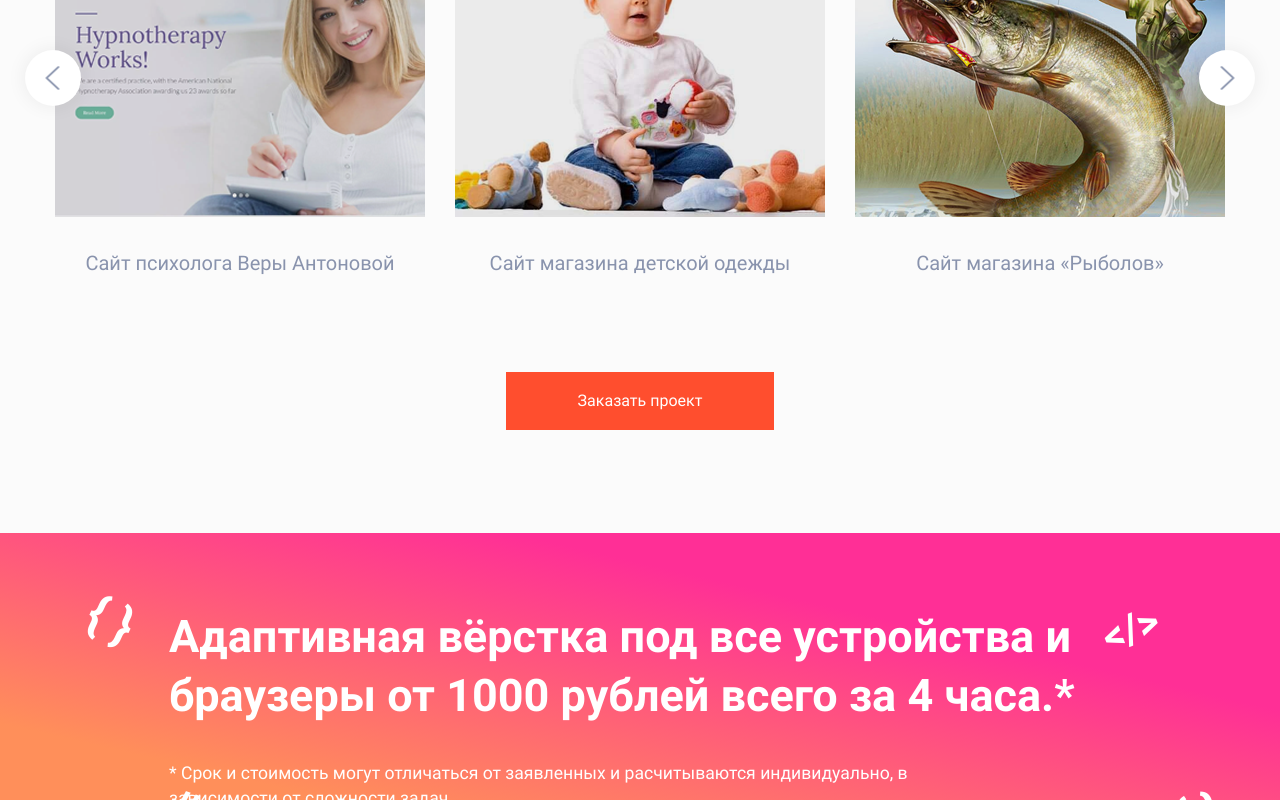
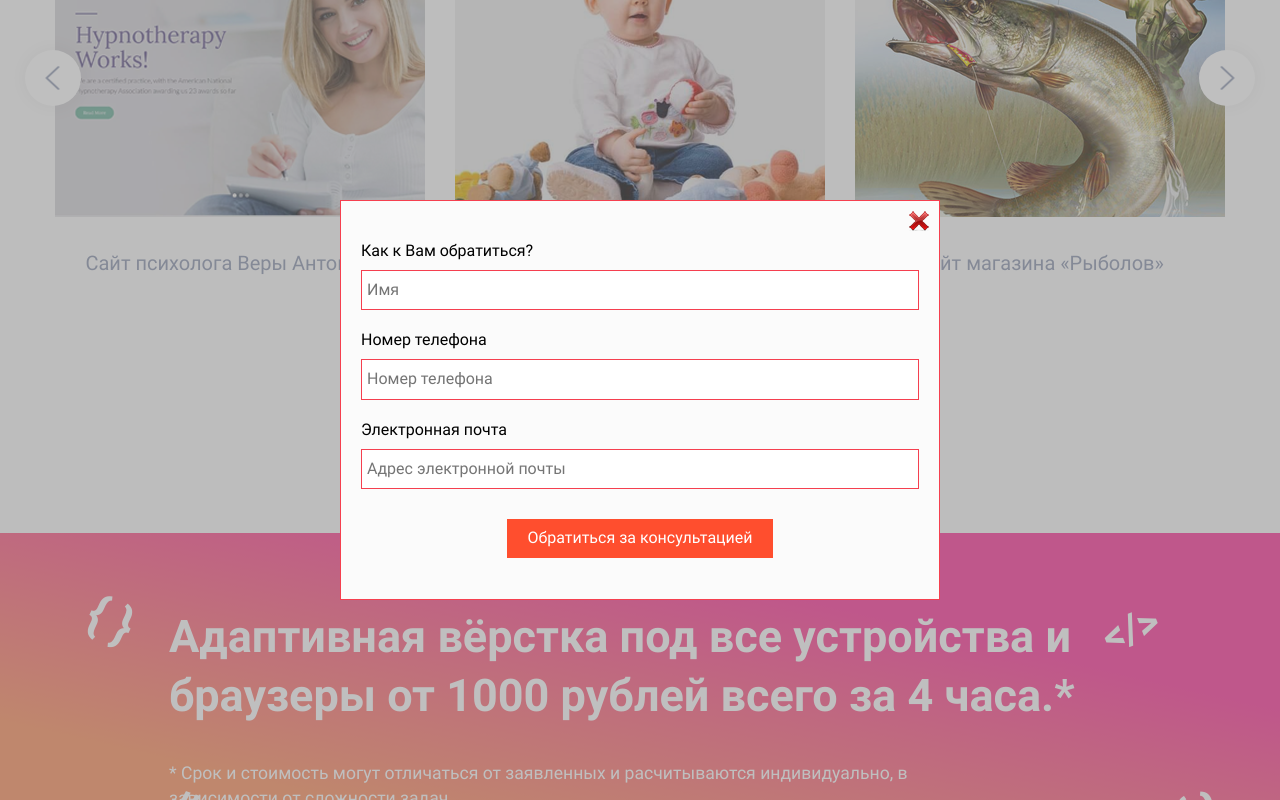
Before and after one commit to Coremotor/LandingPage, a website: page index.html in a window 1280 px wide. Both pictures are taken after a click on the button "Заказать проект". Shown: the part 1737-2537 px from the top of the page. Drawn offline with Linux system fonts and the light colour scheme; files that its build step writes are made by us from their sources.

Commit message:
Модалка

```diff
--- a/index.html
+++ b/index.html
@@ -30,7 +30,7 @@
       <div class="header__phone-btn-wrap">
         <a class="header__phone" href="tel:+7-499-995-55-77">+7(499)995-55-77</a>
 
-        <button class="btn header__btn" type="button">
+        <button class="btn header__btn js-header__btn" type="button">
           <span class="header__btn-text">Заказать звонок</span>
         </button>
       </div>
@@ -208,7 +208,7 @@
         </ul>
       </div>
 
-      <button class="btn btn_orange example-projects__btn" type="button">Заказать проект</button>
+      <button class="btn btn_orange example-projects__btn js-example-projects__btn" type="button">Заказать проект</button>
     </div>
   </section>
 
@@ -243,7 +243,7 @@
       </address>
 
       <div class="footer__wrap-in-footer">
-        <button class="btn footer__btn" type="button">Заказать звонок</button>
+        <button class="btn footer__btn js-footer__btn" type="button">Заказать звонок</button>
         <ul class="social-networks list-style-reset">
           <li class="social-networks__network-item-link">
             <a href="#" class="social-networks__network-link social-networks__network-link_VK" aria-label="Личная страница Вконтакте"></a>
@@ -269,6 +269,26 @@
     </p>
   </footer>
 
+  <div class="modal-window js-modal-window modal-window_closed">
+    <button class="modal-window__close js-modal-window__close" type="button" aria-label="Закрыть модальное окно"></button>
+
+    <form class="modal-window__form" method="GET" action="https://echo.htmlacademy.ru" accept-charset="utf-8">
+      <label class="modal-window__client-name-title" for="client-name">Как к Вам обратиться?</label>
+      <input class="modal-window__client-name" id="client-name" type="text" placeholder="Имя" required>
+
+      <label class="modal-window__client-phone-title" for="client-phone">Номер телефона</label>
+      <input class="modal-window__client-phone" id="client-phone" type="text" placeholder="Номер телефона" required>
+
+      <label class="modal-window__client-email-title" for="client-email">Электронная почта</label>
+      <input class="modal-window__client-email" id="client-email" type="text" placeholder="Адрес электронной почты" required>
+
+      <button class="btn btn_orange modal-window__btn-send" type="submit">Обратиться за консультацией</button>
+    </form>
+
+  </div>
+
+  <div class="modal-window-overlay js-modal-window-overlay modal-window_closed"></div>
+
   <script src="scripts/all.js"></script>
   <script src="scripts/all.min.js"></script>
 </body>
--- a/scripts/all.js
+++ b/scripts/all.js
@@ -22,6 +22,18 @@ function ScrollToPriceElem() {
 }
 
 directionOfDevelopment__btnElem.addEventListener('click', ScrollToPriceElem);
+const exampleProjectsBtnElem = document.querySelector('.js-example-projects__btn');
+
+exampleProjectsBtnElem.addEventListener('click', function() {
+  modalWindowElem.classList.toggle('modal-window_closed');
+  modalWindowOverlayElem.classList.toggle('modal-window_closed');
+});
+const footerBtnElem = document.querySelector('.js-footer__btn');
+
+footerBtnElem.addEventListener('click', function() {
+  modalWindowElem.classList.toggle('modal-window_closed');
+  modalWindowOverlayElem.classList.toggle('modal-window_closed');
+});
 'use strict'
 
 const headerMenuBtn = document.querySelector('.js-header__menu-btn');
@@ -32,3 +44,28 @@ function showMenu() {
 }
 
 headerMenuBtn.addEventListener('click', showMenu);
+
+
+
+const headerBtnElem = document.querySelector('.js-header__btn');
+
+headerBtnElem.addEventListener('click', function() {
+  modalWindowElem.classList.toggle('modal-window_closed');
+  modalWindowOverlayElem.classList.toggle('modal-window_closed');
+});
+
+
+const modalWindowElem = document.querySelector('.js-modal-window');
+const modalWindowOverlayElem = document.querySelector('.js-modal-window-overlay');
+const modalWindowcloseButtonElem = document.querySelector('.js-modal-window__close');
+
+
+modalWindowcloseButtonElem.addEventListener('click', function() {
+  modalWindowElem.classList.toggle('modal-window_closed');
+  modalWindowOverlayElem.classList.toggle('modal-window_closed');
+});
+
+modalWindowOverlayElem.addEventListener('click', function() {
+  modalWindowElem.classList.add('modal-window_closed');
+  modalWindowOverlayElem.classList.add('modal-window_closed');
+});
--- /dev/null
+++ b/scripts/example-projects.js
@@ -0,0 +1,6 @@
+const exampleProjectsBtnElem = document.querySelector('.js-example-projects__btn');
+
+exampleProjectsBtnElem.addEventListener('click', function() {
+  modalWindowElem.classList.toggle('modal-window_closed');
+  modalWindowOverlayElem.classList.toggle('modal-window_closed');
+});
--- /dev/null
+++ b/scripts/footer.js
@@ -0,0 +1,6 @@
+const footerBtnElem = document.querySelector('.js-footer__btn');
+
+footerBtnElem.addEventListener('click', function() {
+  modalWindowElem.classList.toggle('modal-window_closed');
+  modalWindowOverlayElem.classList.toggle('modal-window_closed');
+});
--- a/scripts/header.js
+++ b/scripts/header.js
@@ -8,3 +8,12 @@ function showMenu() {
 }
 
 headerMenuBtn.addEventListener('click', showMenu);
+
+
+
+const headerBtnElem = document.querySelector('.js-header__btn');
+
+headerBtnElem.addEventListener('click', function() {
+  modalWindowElem.classList.toggle('modal-window_closed');
+  modalWindowOverlayElem.classList.toggle('modal-window_closed');
+});
--- /dev/null
+++ b/scripts/modal-window.js
@@ -0,0 +1,14 @@
+const modalWindowElem = document.querySelector('.js-modal-window');
+const modalWindowOverlayElem = document.querySelector('.js-modal-window-overlay');
+const modalWindowcloseButtonElem = document.querySelector('.js-modal-window__close');
+
+
+modalWindowcloseButtonElem.addEventListener('click', function() {
+  modalWindowElem.classList.toggle('modal-window_closed');
+  modalWindowOverlayElem.classList.toggle('modal-window_closed');
+});
+
+modalWindowOverlayElem.addEventListener('click', function() {
+  modalWindowElem.classList.add('modal-window_closed');
+  modalWindowOverlayElem.classList.add('modal-window_closed');
+});
--- /dev/null
+++ b/styles/modal-window.scss
@@ -0,0 +1,80 @@
+.modal-window {
+  display: flex;
+  flex-direction: column;
+
+  position: fixed;
+  top: 50%;
+  left: 50%;
+  transform: translate(-50%, -50%);
+
+  width: 600px;
+  max-width: 100%;
+
+  height: 400px;
+  max-height: 100%;
+
+  z-index: 20;
+
+  border: 1px solid $mainBorderColorBtn;
+
+  background-color: $sectionBg;
+
+  &__close {
+    align-self: flex-end;
+    background-color: transparent;
+    background-image: url('/img/cross-mobile.png');
+    background-position: center;
+    background-repeat: no-repeat;
+    border: none;
+    padding: 10px;
+    margin: 10px;
+  }
+
+  &__form {
+    display: flex;
+    flex-direction: column;
+    padding: 0 20px;
+  }
+
+  &__client-name {
+    padding: 10px 5px;
+    margin-top: 10px;
+    margin-bottom: 20px;
+    border: 1px solid $mainBorderColorBtn;
+  }
+
+  &__client-phone{
+    padding: 10px 5px;
+    margin-top: 10px;
+    margin-bottom: 20px;
+    border: 1px solid $mainBorderColorBtn;
+  }
+
+  &__client-email {
+    padding: 10px 5px;
+    margin-top: 10px;
+    margin-bottom: 30px;
+    border: 1px solid $mainBorderColorBtn;
+  }
+
+  &__btn-send {
+    margin: 0 auto;
+    padding: 10px 20px;
+  }
+
+  &_closed {
+    display: none;
+  }
+}
+
+.modal-window-overlay {
+  position: fixed;
+  top: 0;
+  left: 0;
+  width: 100%;
+  height: 100%;
+  background-color: #808080;
+  opacity: 0.5;
+
+  z-index: 15;
+}
--- a/styles/styles.scss
+++ b/styles/styles.scss
@@ -16,8 +16,8 @@
 @import 'example-projects.scss';
 @import 'footer.scss';
 @import 'header.scss';
-
 @import 'list-skills.scss';
 @import 'menu.scss';
 @import 'price.scss';
 @import 'social-networks.scss';
+@import 'modal-window'
```
Also changed, not shown: public/index.html (+1 -1 lines), public/scripts/all.min.js, public/styles/styles.min.css, styles/styles.css, 1 other file.
